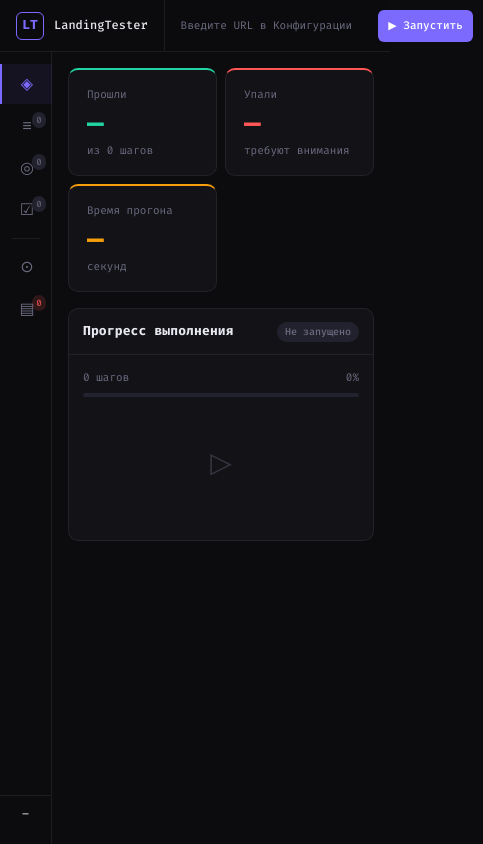
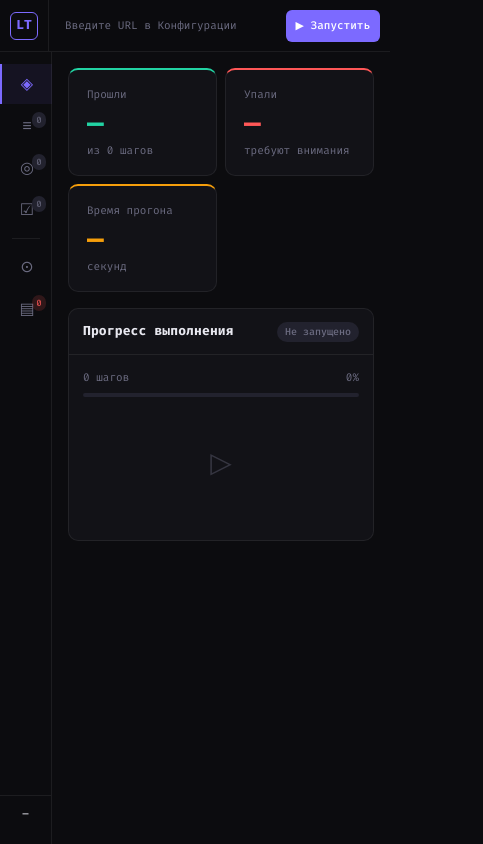
Before and after one commit to landing-tester/tester, a website: page public/index.html in a window 390 px wide. Both pictures are taken after a click on the element "Дашборд". Shown: the whole page, 483 px wide, since content can reach past the window. Drawn offline with Linux system fonts and the light colour scheme.

Commit message:
Update index.html

```diff
--- a/public/index.html
+++ b/public/index.html
@@ -19,7 +19,7 @@ body::before{content:'';position:fixed;inset:0;background-image:linear-gradient(
 .brand-icon{width:28px;height:28px;background:transparent;border:1px solid var(--accent);border-radius:6px;display:flex;align-items:center;justify-content:center;font-size:13px;color:var(--accent);font-family:var(--font-head);font-weight:800}
 .brand-name{font-family:var(--font-head);font-weight:700;font-size:15px}
 .brand-tag{font-size:10px;color:var(--muted)}
-.topbar-mid{flex:1;display:flex;align-items:center;padding:0 16px;gap:6px}
+.topbar-mid{flex:1;display:flex;align-items:center;padding:0 16px;gap:6px;min-width:0}
 .breadcrumb-page{font-size:12px;color:var(--muted);white-space:nowrap}
 .breadcrumb-sep{font-size:12px;color:var(--faint)}
 .url-display{font-size:12px;color:var(--muted);overflow:hidden;text-overflow:ellipsis;white-space:nowrap;flex:1}
@@ -262,15 +262,18 @@ body::before{content:'';position:fixed;inset:0;background-image:linear-gradient(
 .snap-note:focus{color:var(--text)}
 
 /* MOBILE */
+html,body{overflow-x:hidden;max-width:100vw}
 @media (max-width: 680px){
   .page{padding:16px;gap:16px}
   .stats-row{grid-template-columns:repeat(2,1fr);gap:8px}
   .config-grid{grid-template-columns:1fr}
   .card-payment-row{grid-template-columns:1fr !important;gap:10px !important}
   .breadcrumb-page,.breadcrumb-sep{display:none}
+  .topbar-brand[style]{padding:0 10px !important;gap:6px !important}
+  .topbar-brand span{display:none}
   .url-display{font-size:11px}
   .topbar-actions{padding:0 10px}
-  .btn-primary#btn-run{padding:0 10px;font-size:11px}
+  .btn-primary#btn-run{padding:0 10px;font-size:11px;white-space:nowrap}
   .card-head{padding:12px 14px;flex-wrap:wrap;gap:8px}
   .card-body{padding:14px}
   .cl-item{flex-wrap:wrap;row-gap:8px}
@@ -660,6 +663,14 @@ var PAGE_NAMES = {
   goals:'цели метрики', checklist:'чек-лист', config:'конфигурация',
   log:'лог запуска'
 };
+function flashNavLabel(el) {
+  var label = el.querySelector('.ni-label');
+  if (!label) return;
+  label.style.transition = 'opacity .25s';
+  label.style.opacity = '1';
+  clearTimeout(el._labelTimer);
+  el._labelTimer = setTimeout(function(){ label.style.opacity = '0'; }, 2000);
+}
 function nav(id, el) {
   document.querySelectorAll('.nav-item').forEach(function(n){ n.classList.remove('active'); });
   document.querySelectorAll('.page').forEach(function(p){ p.classList.remove('active'); });
@@ -667,6 +678,7 @@ function nav(id, el) {
   document.getElementById('page-' + id).classList.add('active');
   var bc = document.getElementById('breadcrumb-page');
   if (bc) bc.textContent = PAGE_NAMES[id] || id;
+  flashNavLabel(el);
 }
 function navTo(id) {
   var items = document.querySelectorAll('.nav-item');
@@ -1432,6 +1444,14 @@ function closeSmsModal(code) {
 initGoals();
 initChecklist();
 
+document.querySelectorAll('.nav-item').forEach(function(item) {
+  item.addEventListener('mouseenter', function() {
+    clearTimeout(item._labelTimer);
+    var label = item.querySelector('.ni-label');
+    if (label) label.style.opacity = '';
+  });
+});
+
 document.addEventListener('keydown', function(e) {
   if ((e.ctrlKey || e.metaKey) && e.key === 'r') {
     e.preventDefault();
```
